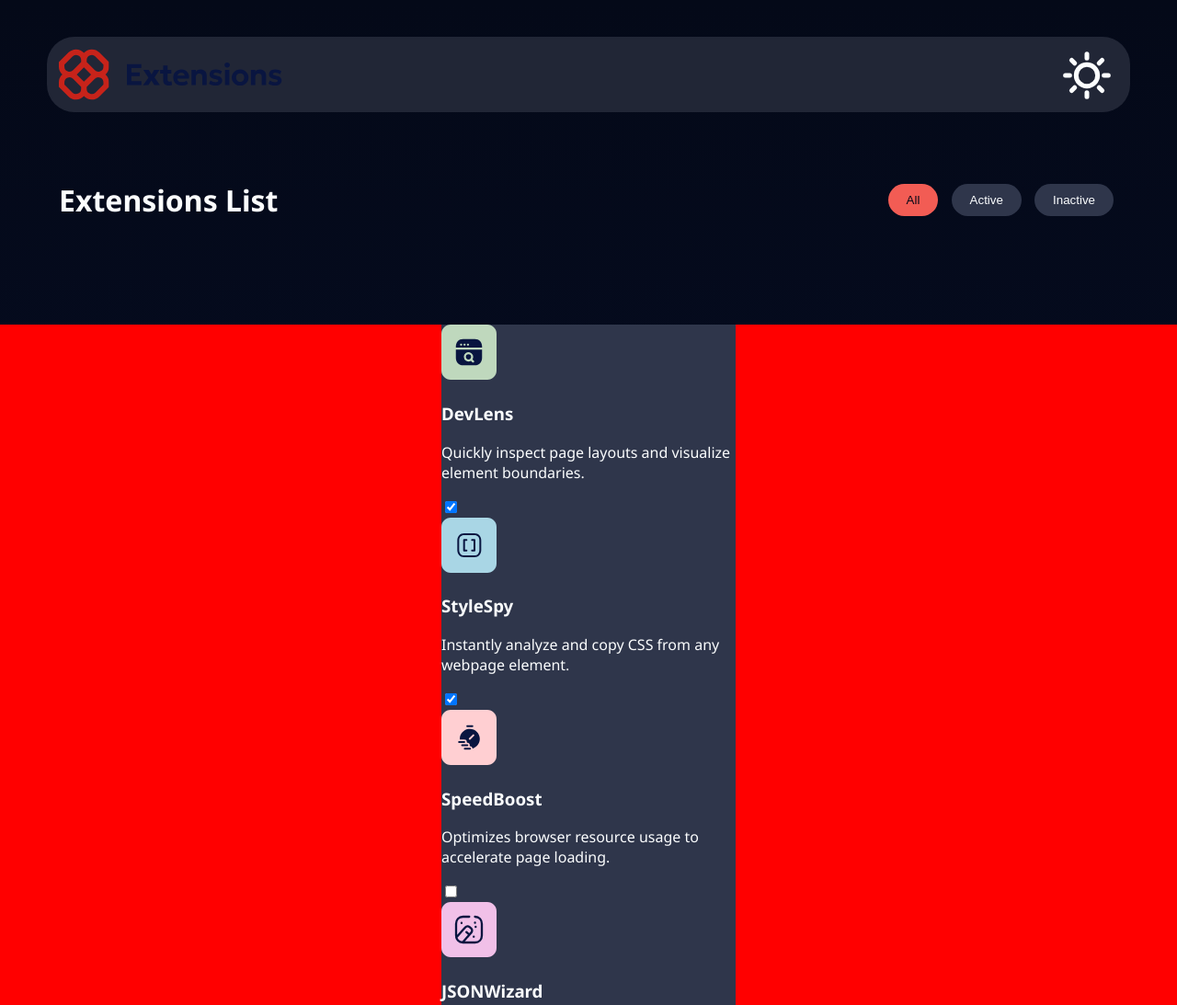
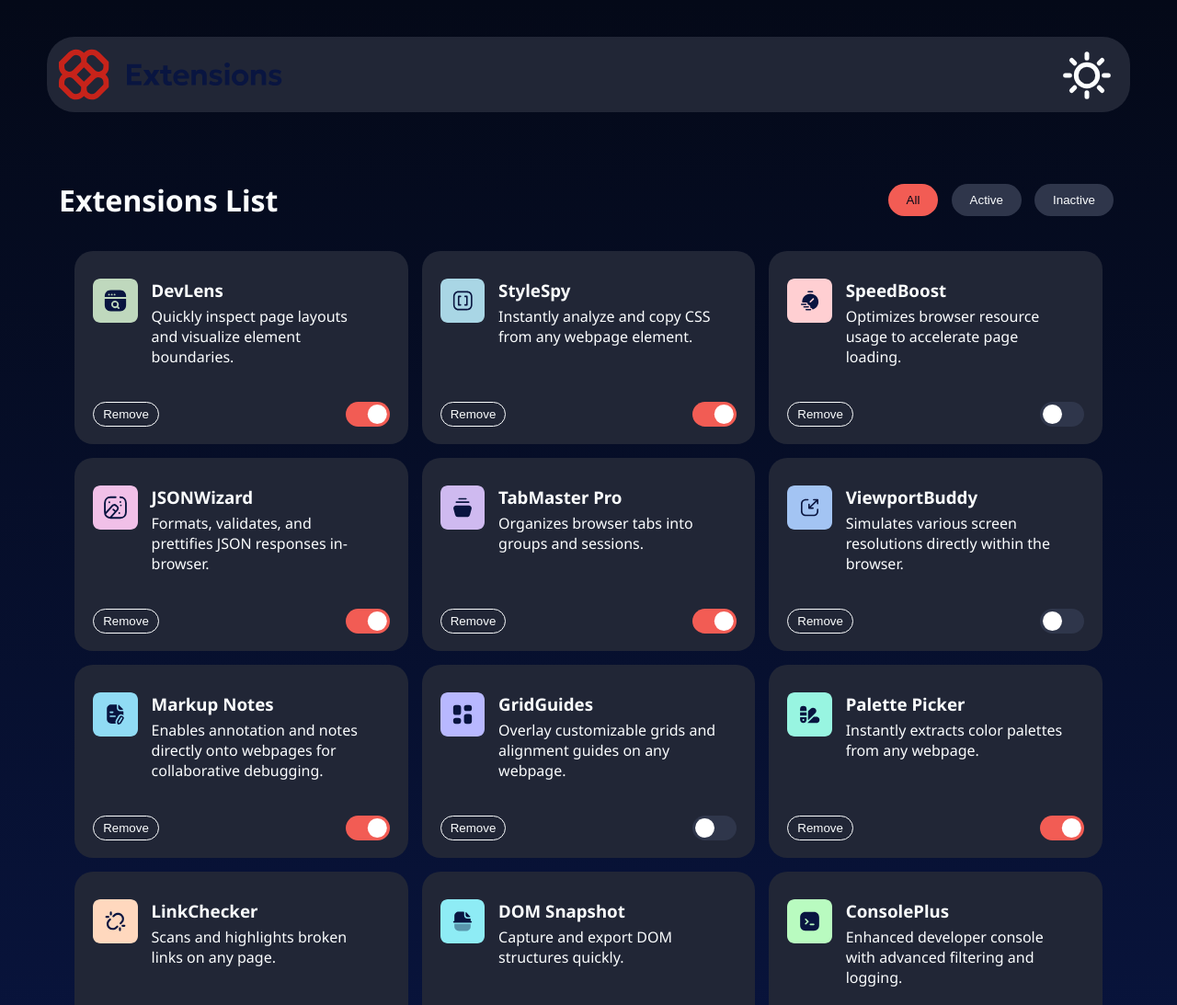
Before and after one commit to DevAidanH/browerExtention, a plain HTML site: page index.html in a window 1280 px wide. Shown: the top 1093 px of the page at 92% size. Drawn offline with Linux system fonts and the light colour scheme.

Commit message:
cards and lightmode/darkmode implemented

```diff
--- a/index.html
+++ b/index.html
@@ -51,11 +51,12 @@
         <button>Inactive</button>
       </div>
     </div>
-  </div>
 
 
-  <div id="extensions-list"></div>
-  <script src="read_data.js"></script>
+
+    <div id="extensions-list"></div>
+    <script src="read_data.js"></script>
+  </div>
 
   <div class="attribution">
     Challenge by <a href="https://www.frontendmentor.io?ref=challenge">Frontend Mentor</a>.
--- a/main.css
+++ b/main.css
@@ -1,30 +1,41 @@
-/*Darkmode colors*/
+/* Dark mode default variables */
 :root {
-  --dark_background_one: #040918;
-  --dark_background_two: #091540;
-  --dark_text: hsl(200, 60%, 99%);
-  --dark_appbar: hsl(226, 25%, 17%);
-  --dark_buttons: hsl(225, 23%, 24%);
-  --dark_selected_button: hsl(3, 86%, 64%);
-  --dark_card: hsl(225, 23%, 24%);
+  --background_one: #040918;
+  --background_two: #091540;
+  --text: hsl(200, 60%, 99%);
+  --appbar: hsl(226, 25%, 17%);
+  --buttons: hsl(225, 23%, 24%);
+  --selected_button: hsl(3, 86%, 64%);
+  --hover_buttons: hsl(3, 77%, 44%);
 }
 
-/*Site wide styles*/
-body{
+/* Light mode variables */
+body.lightmode {
+  --background_one: #EBF2FC;
+  --background_two: #EEF8F9;
+  --text: hsl(227, 75%, 14%);
+  --appbar: #ffffff;
+  --buttons: #cbd6e2;
+  --selected_button: #ff5e57;
+  --hover_buttons: #c14444;
+
+  background-image: linear-gradient(180deg, var(--background_one) 0%, var(--background_two) 100%);
+  color: var(--text);
+}
+
+/* Site wide styles */
+body {
   margin: 0;
   padding: 0;
   font-family: "Noto Sans", sans-serif;
-    background-image: linear-gradient(180deg, var(--dark_background_one) 0%, var(--dark_background_two) 100%);
-    color: var(--dark_text);
+  background-image: linear-gradient(180deg, var(--background_one) 0%, var(--background_two) 100%);
+  color: var(--text);
   font-size: 16px;
-}
-.lightmode{
-    background-image: linear-gradient(180deg, #EBF2FC 0%, #EEF8F9 100%);
-    color: hsl(227, 75%, 14%);
+  transition: background 0.3s, color 0.3s;
 }
 
-/*App bar*/
-.app-center{
+/* App bar */
+.app-center {
   width: 100%;
   display: flex;
   justify-content: center;
@@ -32,9 +43,9 @@ body{
   margin-bottom: 10vh;
   flex-direction: column;
 }
-.appbar{
-    color: var(--dark_text);
-    background-color: var(--dark_appbar);
+.appbar {
+  color: var(--text);
+  background-color: var(--appbar);
   width: 90%;
   height: 7vh;
   margin-top: 5vh;
@@ -42,55 +53,165 @@ body{
   border-radius: 30px;
   margin-bottom: 5vh;
 }
-.appbar img{
+.appbar img {
   height: 7vh;
 }
-.appbar button{
+.appbar button {
   float: right;
   background-color: transparent;
   border: none;
   cursor: pointer;
 }
-.appbar button img{
+.appbar button img {
   height: 7vh;
 }
 
-/*Sorting buttons*/
-.title-sorting-bar{
+/* Sorting buttons */
+.title-sorting-bar {
   display: flex;
   align-items: center;
   padding: 1vw;
   justify-content: space-between;
   width: 90%;
 }
-.title-sorting-bar .sorting button{
+.title-sorting-bar .sorting button {
   padding: 10px 20px;
   margin: 0px 5px;
-    background-color: var(--dark_buttons);
-    color: var(--dark_text);
+  background-color: var(--buttons);
+  color: var(--text);
   border: none;
   border-radius: 20px;
   cursor: pointer;
 }
-.title-sorting-bar .sorting .selected{
-    background-color: var(--dark_selected_button);
-    color: var(--dark_background_one);
+.title-sorting-bar .sorting .selected {
+  background-color: var(--selected_button);
+  color: var(--background_one);
 }
 
-/*Cards*/
-#extensions-list{
-    background-color: red;
+/* Cards */
+#extensions-list {
   display: flex;
-    flex-direction: column;
+  flex-wrap: wrap;
   justify-content: center;
   align-items: center;
-    column-count: 2;
+  width: 90%;
+  gap: 15px;
 }
-.extension-item{
-    background-color: var(--dark_card);
-    width: 25vw;
+.extension-item {
+  background-color: var(--appbar);
+  width: 28%;
+  height: 170px;
+  overflow: hidden;
+  border-radius: 20px;
+  padding: 20px;
+}
+.extension-info {
+  height: 70%;
+  display: flex;
+  justify-content: space-between;
+  align-items: start;
+}
+.extension-text {
+  margin: 10px 15px;
+}
+.extension-text h3,
+.extension-text p {
+  padding: 0;
+  margin: 0;
+  margin-bottom: 5px;
+}
+.extension-info img {
+  width: 15%;
+  margin-top: 10px;
+}
+.extension-checkbox {
+  display: flex;
+  justify-content: space-between;
+  margin-top: 25px;
+}
+.extension-checkbox button {
+  background-color: transparent;
+  border: 1px solid var(--text);
+  border-radius: 20px;
+  color: var(--text);
+  padding: 5px 10px;
+  cursor: pointer;
+}
+.extension-checkbox button:hover {
+  color: var(--background_two);
+  background-color: var(--selected_button);
+  border: 1px solid var(--selected_button);
 }
 
-/*Frontend mentor code*/
-.attribution { font-size: 11px; text-align: center; }
-.attribution a { color: hsl(228, 45%, 44%); }
+/* W3Schools Slider Button CSS */
+.switch {
+  position: relative;
+  display: inline-block;
+  width: 48px;
+  height: 27.2px;
+}
+
+/* Hide default HTML checkbox */
+.switch input {
+  opacity: 0;
+  width: 0;
+  height: 0;
+}
+
+/* The slider */
+.slider {
+  position: absolute;
+  cursor: pointer;
+  top: 0;
+  left: 0;
+  right: 0;
+  bottom: 0;
+  background-color: var(--buttons);
+  -webkit-transition: 0.4s;
+  transition: 0.4s;
+}
+
+.slider:before {
+  position: absolute;
+  content: "";
+  height: 20.8px;
+  width: 20.8px;
+  left: 3.2px;
+  bottom: 3.2px;
+  background-color: white;
+  -webkit-transition: 0.4s;
+  transition: 0.4s;
+}
+
+input:checked + .slider {
+  background-color: var(--selected_button);
+}
+
+input:focus + .slider {
+  box-shadow: 0 0 1px var(--buttons);
+}
+
+input:checked + .slider:before {
+  -webkit-transform: translateX(20.8px);
+  -ms-transform: translateX(20.8px);
+  transform: translateX(20.8px);
+}
+
+/* Rounded sliders */
+.slider.round {
+  border-radius: 27.2px;
+}
+
+.slider.round:before {
+  border-radius: 50%;
+}
+
+/* Frontend mentor code */
+.attribution {
+  font-size: 11px;
+  text-align: center;
+  margin-bottom: 10px;
+}
+.attribution a {
+  color: hsl(228, 45%, 44%);
+}
--- a/read_data.js
+++ b/read_data.js
@@ -6,30 +6,56 @@ fetch("data.json")
   .then(data => {
     const list = document.getElementById("extensions-list");
     data.forEach(pkg => {
-      //Div
+      // Outer container
       const extensionDiv = document.createElement("div");
       extensionDiv.classList.add("extension-item");
 
-      //Extension image
+      // Info container: img, h3, p
+      const infoDiv = document.createElement("div");
+      infoDiv.classList.add("extension-info");
+
       const imageElement = document.createElement("img");
       imageElement.src = pkg.logo;
-      extensionDiv.appendChild(imageElement);
+      infoDiv.appendChild(imageElement);
 
-      //Extension name
+      const textDiv = document.createElement("div");
+      textDiv.classList.add("extension-text");
+
       const nameElement = document.createElement("h3");
       nameElement.textContent = pkg.name;
-      extensionDiv.appendChild(nameElement);
+      textDiv.appendChild(nameElement);
 
-      //Extension Subtitle
       const subtitleElement = document.createElement("p");
       subtitleElement.textContent = pkg.description;
-      extensionDiv.appendChild(subtitleElement);
+      textDiv.appendChild(subtitleElement);
 
-      //Extension Subtitle
-      const checkBoxElement = document.createElement("input");
-      checkBoxElement.type = "checkbox";
-      checkBoxElement.checked = pkg.isActive;
-      extensionDiv.appendChild(checkBoxElement);
+      infoDiv.appendChild(textDiv);
+
+      // Checkbox container
+      const checkboxDiv = document.createElement("div");
+      checkboxDiv.classList.add("extension-checkbox");
+
+      const buttonElement = document.createElement("button");
+      buttonElement.textContent = "Remove";
+      checkboxDiv.appendChild(buttonElement);
+
+      const label = document.createElement("label");
+      label.classList.add("switch");
+
+      const input = document.createElement("input");
+      input.type = "checkbox";
+      input.checked = pkg.isActive;
+
+      const span = document.createElement("span");
+      span.classList.add("slider", "round");
+
+      label.appendChild(input);
+      label.appendChild(span);
+      checkboxDiv.appendChild(label);
+
+      // Append child divs to the main extension div
+      extensionDiv.appendChild(infoDiv);
+      extensionDiv.appendChild(checkboxDiv);
 
       list.appendChild(extensionDiv);
     });
```
Lines whose indentation alone changed are shown as unchanged.
